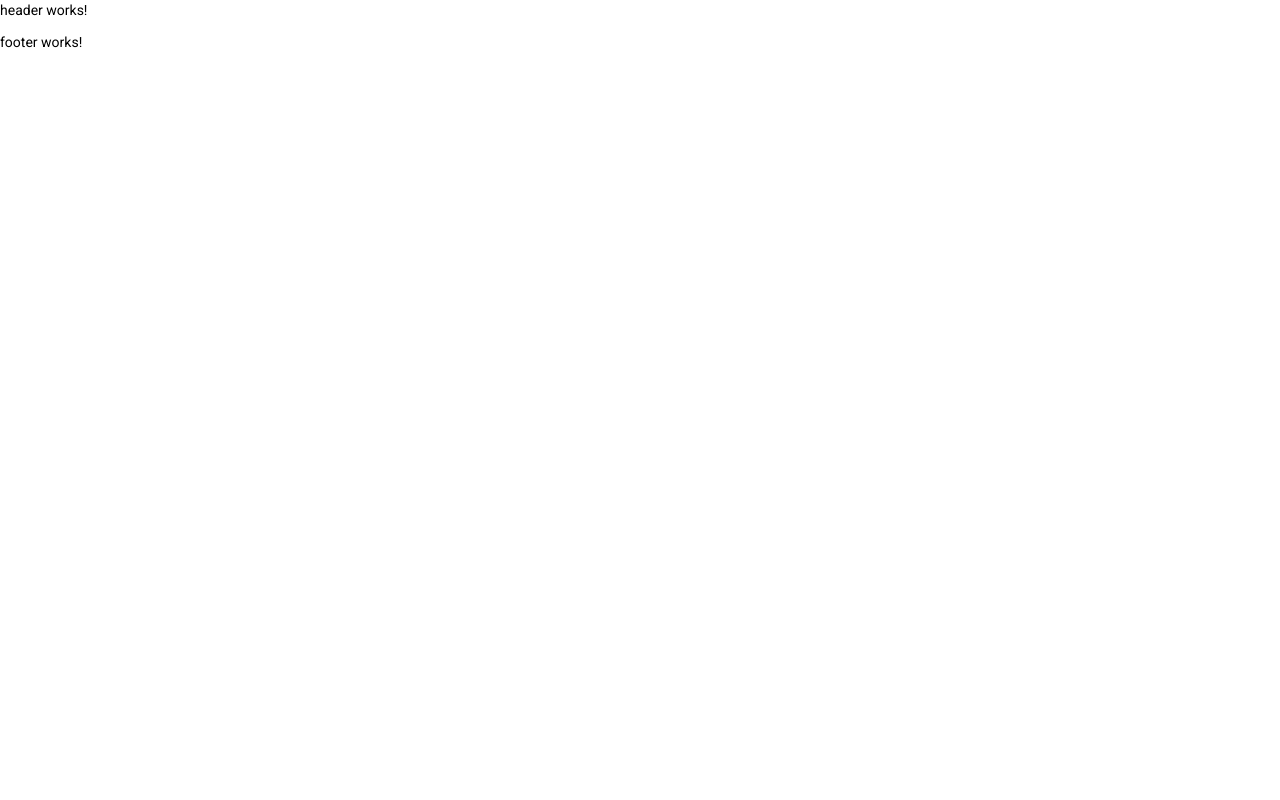
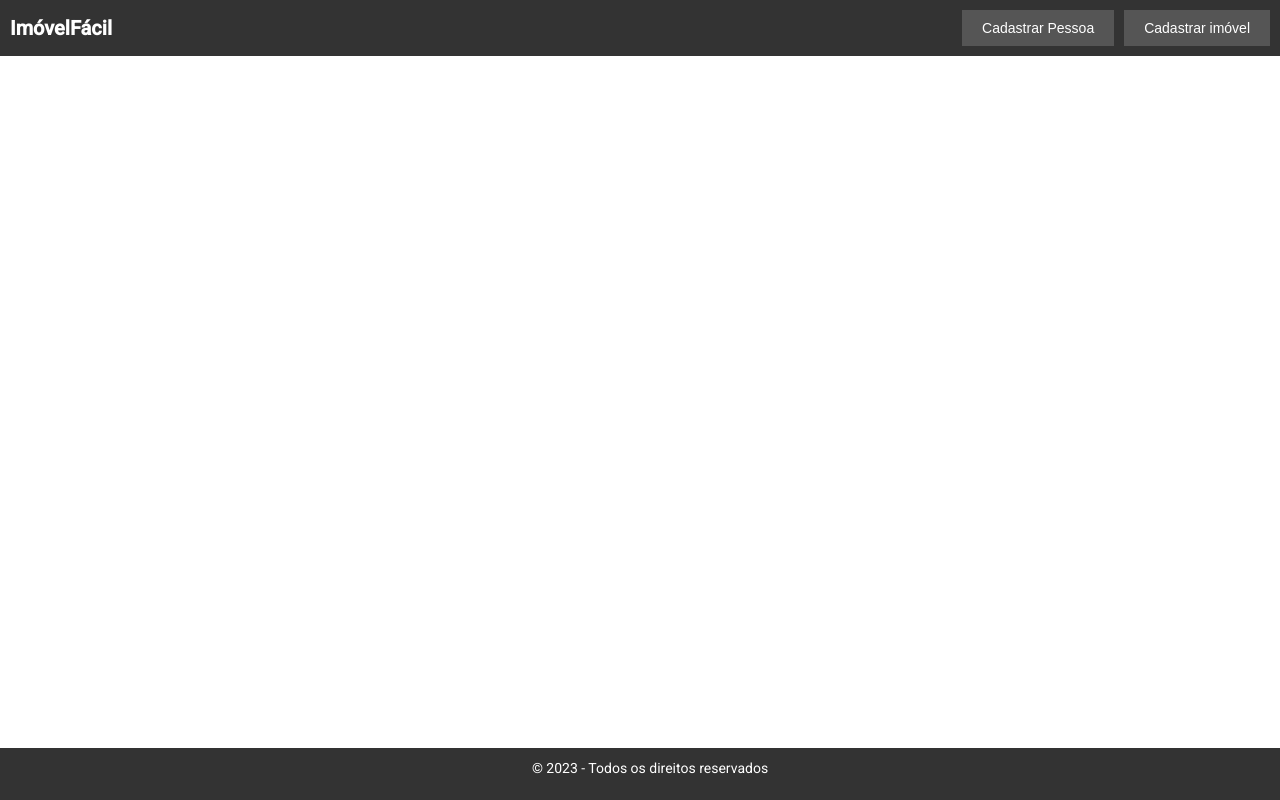
Before and after one commit to Josias-Ribeiro/Angular-Locacao-imoveis, an Angular app: page / in a window 1280 px wide. Built offline with nearby package versions, Linux system fonts and the light colour scheme.

Commit message:
Criando cadastro pessoa e configurando rotas

```diff
--- a/src/app/app-routing.module.ts
+++ b/src/app/app-routing.module.ts
@@ -1,7 +1,10 @@
 import { NgModule } from '@angular/core';
 import { RouterModule, Routes } from '@angular/router';
 
-const routes: Routes = [];
+const routes: Routes = [{
+  path: 'cadastro-pessoa',
+  loadChildren: () => import('./cadastro-pessoa/cadastro-pessoa.module').then(m => m.CadastroPessoaModule)
+}];
 
 @NgModule({
   imports: [RouterModule.forRoot(routes)],
--- /dev/null
+++ b/src/app/cadastro-pessoa/cadastro-pessoa.component.ts
@@ -0,0 +1,15 @@
+import { Component, OnInit } from '@angular/core';
+
+@Component({
+  selector: 'app-cadastro-pessoa',
+  templateUrl: './view/cadastro-pessoa.component.html',
+  styleUrls: ['./view/cadastro-pessoa.component.scss']
+})
+export class CadastroPessoaComponent implements OnInit {
+
+  constructor() { }
+
+  ngOnInit(): void {
+  }
+
+}
--- /dev/null
+++ b/src/app/cadastro-pessoa/view/cadastro-pessoa.component.html
@@ -0,0 +1 @@
+<p>cadastro-pessoa works!</p>
--- a/src/app/shared/footer/view/footer.component.html
+++ b/src/app/shared/footer/view/footer.component.html
@@ -1 +1,3 @@
-<p>footer works!</p>
+<footer class="footer">
+    <p>&copy; 2023 - Todos os direitos reservados</p>
+  </footer>
--- a/src/app/shared/footer/view/footer.component.scss
+++ b/src/app/shared/footer/view/footer.component.scss
@@ -0,0 +1,21 @@
+body {
+    display: flex;
+    flex-direction: column;
+    min-height: 100vh;
+  }
+
+  .content {
+    flex: 1;
+    padding: 20px;
+  }
+
+  .footer {
+    position: fixed;
+    bottom: 0;
+    left: 0;
+    width: 100%;
+    background-color: #333;
+    color: #fff;
+    padding: 10px;
+    text-align: center;
+  }
--- a/src/app/shared/header/view/header.component.html
+++ b/src/app/shared/header/view/header.component.html
@@ -1 +1,7 @@
-<p>header works!</p>
+<nav class="navbar">
+    <div class="navbar-brand">ImóvelFácil</div>
+    <div class="navbar-buttons">
+      <button routerLink="/cadastro-pessoa" class="navbar-button">Cadastrar Pessoa</button>
+      <button class="navbar-button">Cadastrar imóvel</button>
+    </div>
+  </nav>
--- a/src/app/shared/header/view/header.component.scss
+++ b/src/app/shared/header/view/header.component.scss
@@ -0,0 +1,31 @@
+.navbar {
+    display: flex;
+    justify-content: space-between;
+    align-items: center;
+    background-color: #333;
+    color: #fff;
+    padding: 10px;
+  }
+
+  .navbar-brand {
+    font-size: 20px;
+    font-weight: bold;
+  }
+
+  .navbar-buttons {
+    display: flex;
+  }
+
+  .navbar-button {
+    background-color: #555;
+    color: #fff;
+    border: none;
+    padding: 10px 20px;
+    margin-left: 10px;
+    font-size: 14px;
+    cursor: pointer;
+  }
+
+  .navbar-button:hover {
+    background-color: #777;
+  }
```
Also changed, not shown: src/app/cadastro-pessoa/cadastro-pessoa-routing.module.ts (added, +14 -0 lines), src/app/cadastro-pessoa/cadastro-pessoa.module.ts (added, +11 -0 lines), src/app/shared/modulos/material-core.module.ts (added, +57 -0 lines), src/app/cadastro-pessoa/view/cadastro-pessoa.component.scss (added), 1 other file (tests, documents, lock files or other folders).
